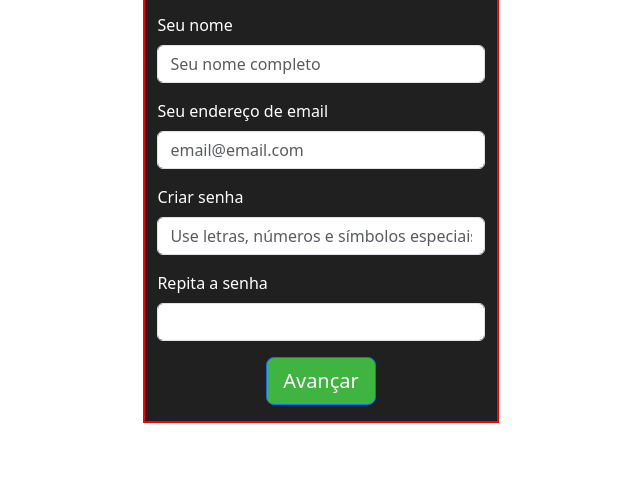
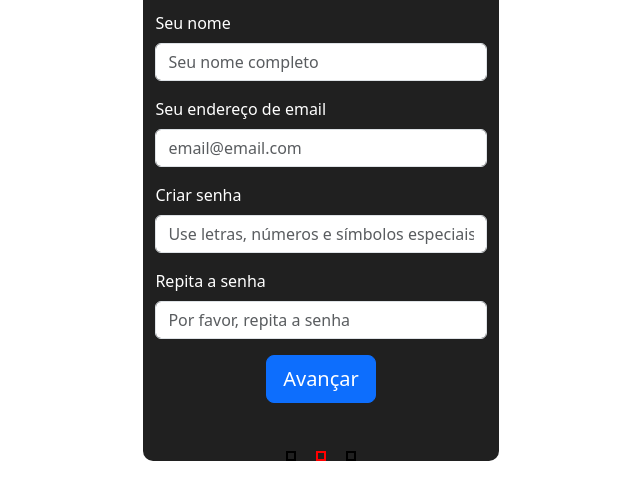
Before and after one commit to redneckvitor/bootstrap-forms, a plain HTML site: page pages/step-1.html in a window 1280 px wide. Shown: the part 291-790 px from the top of the page, without its empty margins (319-959 px from the left). Drawn offline with nearby package versions, Linux system fonts and the light colour scheme.

Commit message:
first step of login form created

```diff
--- a/pages/step-1.html
+++ b/pages/step-1.html
@@ -31,6 +31,7 @@
             placeholder="Seu nome completo"
           />
         </div>
+
         <!-- Campo de email -->
         <div class="mb-3">
           <label for="exampleFormControlInput1" class="form-label"
@@ -43,7 +44,8 @@
             placeholder="email@email.com"
           />
         </div>
-        <!-- Campo de senha -->
+
+        <!-- Campo de criar a senha -->
         <div class="mb-3">
           <label for="exampleInputPassword1" class="form-label"
             >Criar senha</label
@@ -55,6 +57,7 @@
             placeholder="Use letras, números e símbolos especiais"
           />
         </div>
+
         <!-- Campo de repetir a senha -->
         <div class="mb-3">
           <label for="exampleInputPassword1" class="form-label"
@@ -64,13 +67,20 @@
             type="password"
             class="form-control"
             id="exampleInputPassword1"
+            placeholder="Por favor, repita a senha"
           />
         </div>
 
+        <!-- Botão "avançar" -->
         <div class="container mb-3 text-center">
-          <button type="submit" class="btn btn-lg btn-primary prosseguir">
-            Avançar
-          </button>
+          <button type="submit" class="btn btn-lg btn-primary">Avançar</button>
+        </div>
+
+        <!-- Indicador de progresso -->
+        <div class="container mt-5 mb-5 progress-1">
+          <span class="progress-element"></span>
+          <span class="progress-element-active"></span>
+          <span class="progress-element"></span>
         </div>
       </form>
     </section>
--- a/style.scss
+++ b/style.scss
@@ -8,23 +8,41 @@ $tertiary-color: #40b440;
   color: $primary-color;
 }
 
-.prosseguir {
+body {
+  margin: 0;
+  padding: 0;
+  width: 100%;
+  height: 100vh;
+}
+
+.button-prosseguir {
   background-color: $tertiary-color;
   transition: 0.4s;
 
   &:hover {
     background-color: darken($color: $tertiary-color, $amount: 10);
   }
-  &:active {
-    border-color: red;
-  }
 }
 
-body {
-  margin: 0;
-  padding: 0;
-  width: 100%;
-  height: 100vh;
+// Indicador de progress abaixo
+.progress-1 {
+  display: flex;
+  flex-direction: row;
+  justify-content: center;
+  align-items: center;
+  gap: 20px;
+}
+
+.progress-element {
+  width: 10px;
+  height: 10px;
+  border: 2px solid black;
+}
+
+.progress-element-active {
+  width: 10px;
+  height: 10px;
+  border: 2px solid red;
 }
 
 // Página home
@@ -38,7 +56,7 @@ body {
 }
 
 .etapa-1-section-1 {
-  border: 2px solid red;
+  border-radius: 10px;
   width: 30%;
   height: auto;
 
```
Also changed, not shown: style.css, 1 other file.
